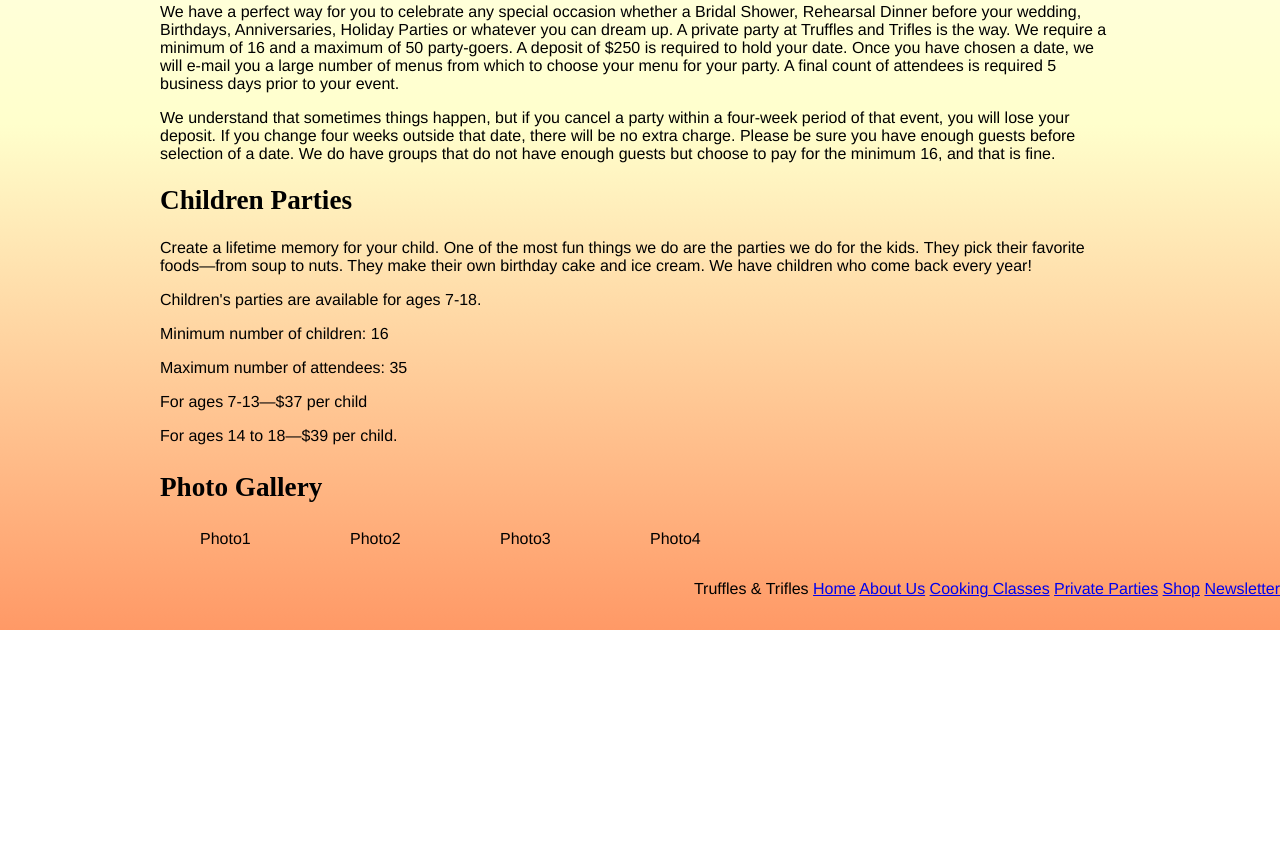
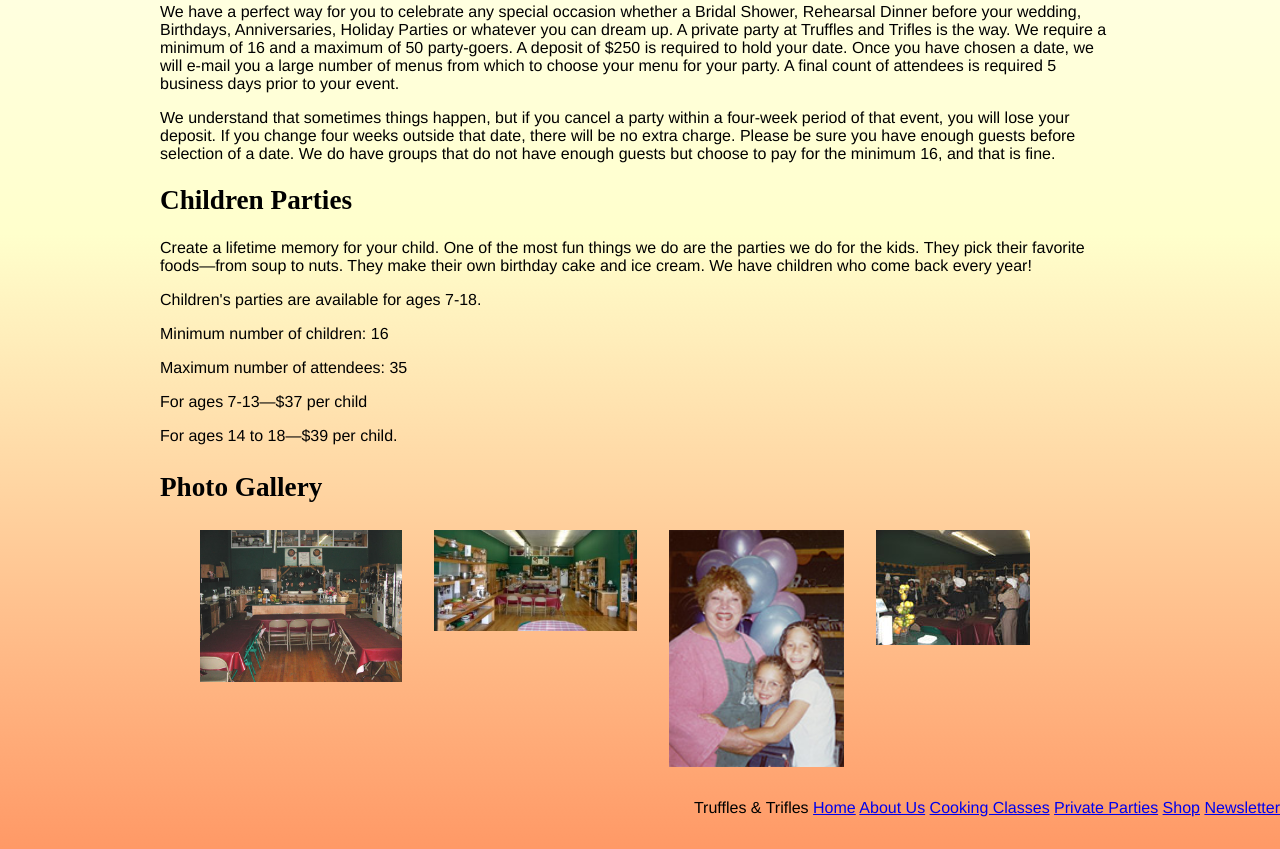
Before and after one commit to machelleb/WSProject2013, a plain HTML site: page project/privateparties.html in a window 1280 px wide. Shown: the part 381-1230 px from the top of the page. Before the commit the page ends 1011 px from the top, so only its background shows below. Drawn offline with Linux system fonts and the light colour scheme.

Commit message:
adding to priv parties and newsletter page

```diff
--- a/project/css/style.css
+++ b/project/css/style.css
@@ -103,6 +103,12 @@ body{
 	margin-right: auto;
 	}
 
+.newsletter{
+	width: 75%;
+	margin-left: auto;
+	margin-right: auto;
+	}
+
 h1{
 	font-family: "Monotype Corsiva";
 	color: #669966;
@@ -169,6 +175,30 @@ h1{
 	width: 28%;
 	float: left;
 	}
+
+#kitchenbot{
+	width: 22%;
+	float: left;
+	padding-right: 2em;
+	}
+
+#fullkitch{
+	width: 22%;
+	float: left;
+	padding-right: 2em;
+	}
+
+#kids{
+	width: 19%;
+	float: left;
+	padding-right: 2em;
+	}
+
+#partyphoto{
+	width: 22%
+	float: left;
+	}
+
 ol{
 	list-style-type: none;
 	}
--- a/project/privateparties.html
+++ b/project/privateparties.html
@@ -54,15 +54,17 @@
 	<p>For ages 14 to 18—$39 per child.</p>
 
 	<h3>Photo Gallery</h3>
-	<ul>
-	<li>Photo1</li><!-- <img src="images/logo.jpg" alt="Truffles and Trifles Logo"
-	title="Truffles and Trifles" id="photo1"> -->
-	<li>Photo2</li><!-- <img src="images/logo.jpg" alt="Truffles and Trifles Logo"
-	title="Truffles and Trifles" id="photo2"> -->
-	<li>Photo3</li><!-- <img src="images/logo.jpg" alt="Truffles and Trifles Logo"
-	title="Truffles and Trifles" id="photo3"> -->
-	<li>Photo4</li><!-- <img src="images/logo.jpg" alt="Truffles and Trifles Logo"
-	title="Truffles and Trifles" id="photo4"> -->
+
+	<ol>
+		<li><img src="images/Kitbottom_lrg.jpeg" alt="Truffles and Trifles Logo"
+		title="Truffles and Trifles" id="kitchenbot">
+		<li><img src="images/kitchen_2004sm.jpg" alt="Truffles and Trifles Logo"
+		title="Truffles and Trifles" id="fullkitch">
+		<li><img src="images/marci_w_kids.jpg" alt="Truffles and Trifles Logo"
+		title="Truffles and Trifles" id="kids">
+		<li><img src="images/ba03sm.jpg" alt="Truffles and Trifles Logo"
+		title="Truffles and Trifles" id="partyphoto"></li>
+	</ol>
 
 	</div>
 
```
Also changed, not shown: project/newsletter.html (+2 -0 lines), project/images/Kitbottom_lrg.jpeg (added), project/images/ba03sm.jpg (added), project/images/kitchen_2004sm.jpg (added), project/images/marci_w_kids.jpg (added).
